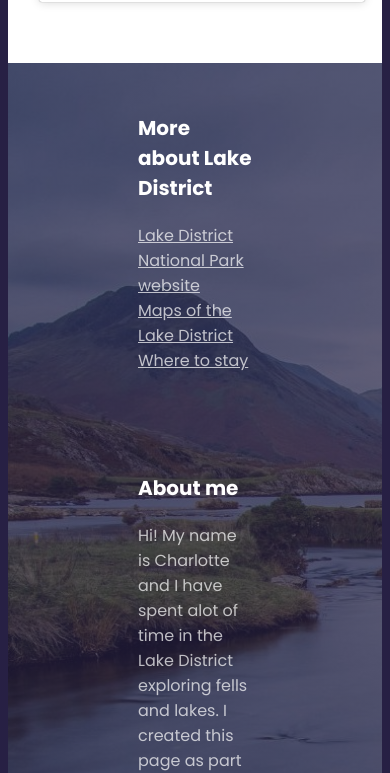
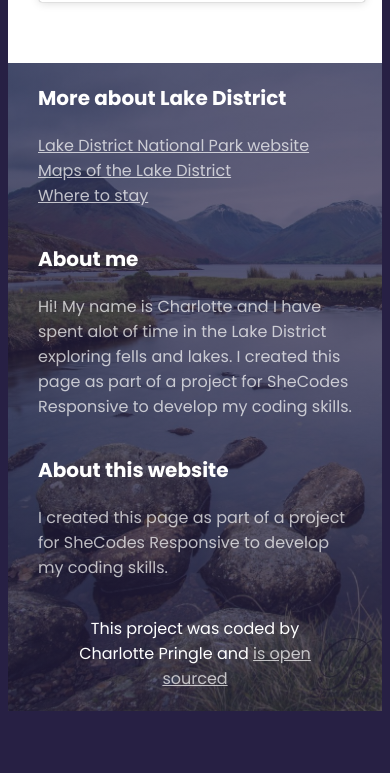
Before and after one commit to CharPrings/lake-district, a plain HTML site: page index.html in a window 390 px wide. Shown: the part 6613-7386 px from the top of the page. After the commit the page ends 7332 px from the top, so only its background shows below. Drawn offline with Linux system fonts and the light colour scheme; a script that the page names is missing.

Commit message:
Made footer more responsive

```diff
--- a/src/styles.css
+++ b/src/styles.css
@@ -245,6 +245,14 @@ footer section {
     padding: 30px;
   }
 
+  footer section {
+    padding: 0;
+  }
+
+  footer .grid {
+    gap: 0;
+  }
+
   .card-header img {
     display: none;
   }
@@ -252,4 +260,5 @@ footer section {
   .embed {
     aspect-ratio: 16/9;
    }
+
 }
```
